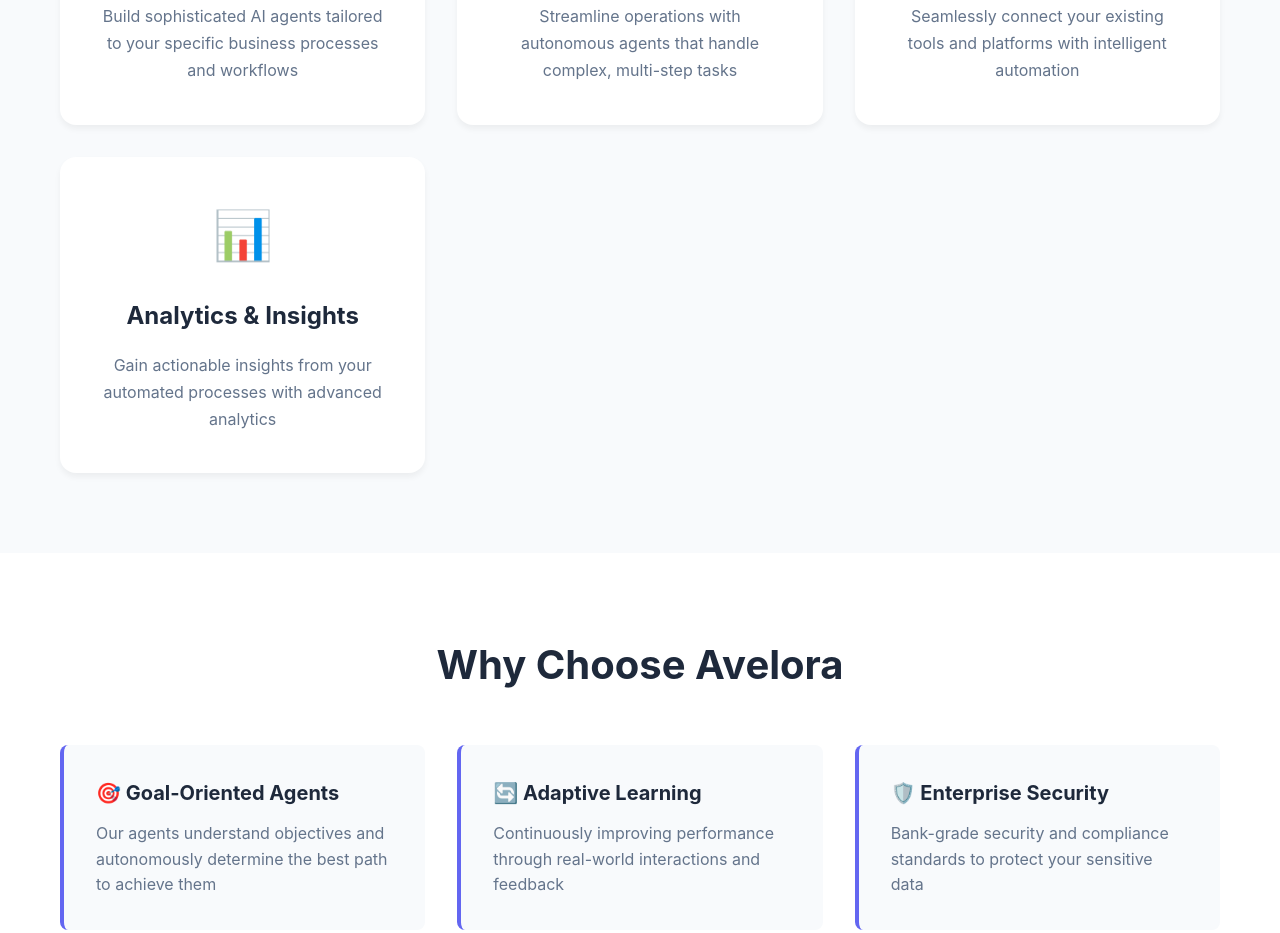
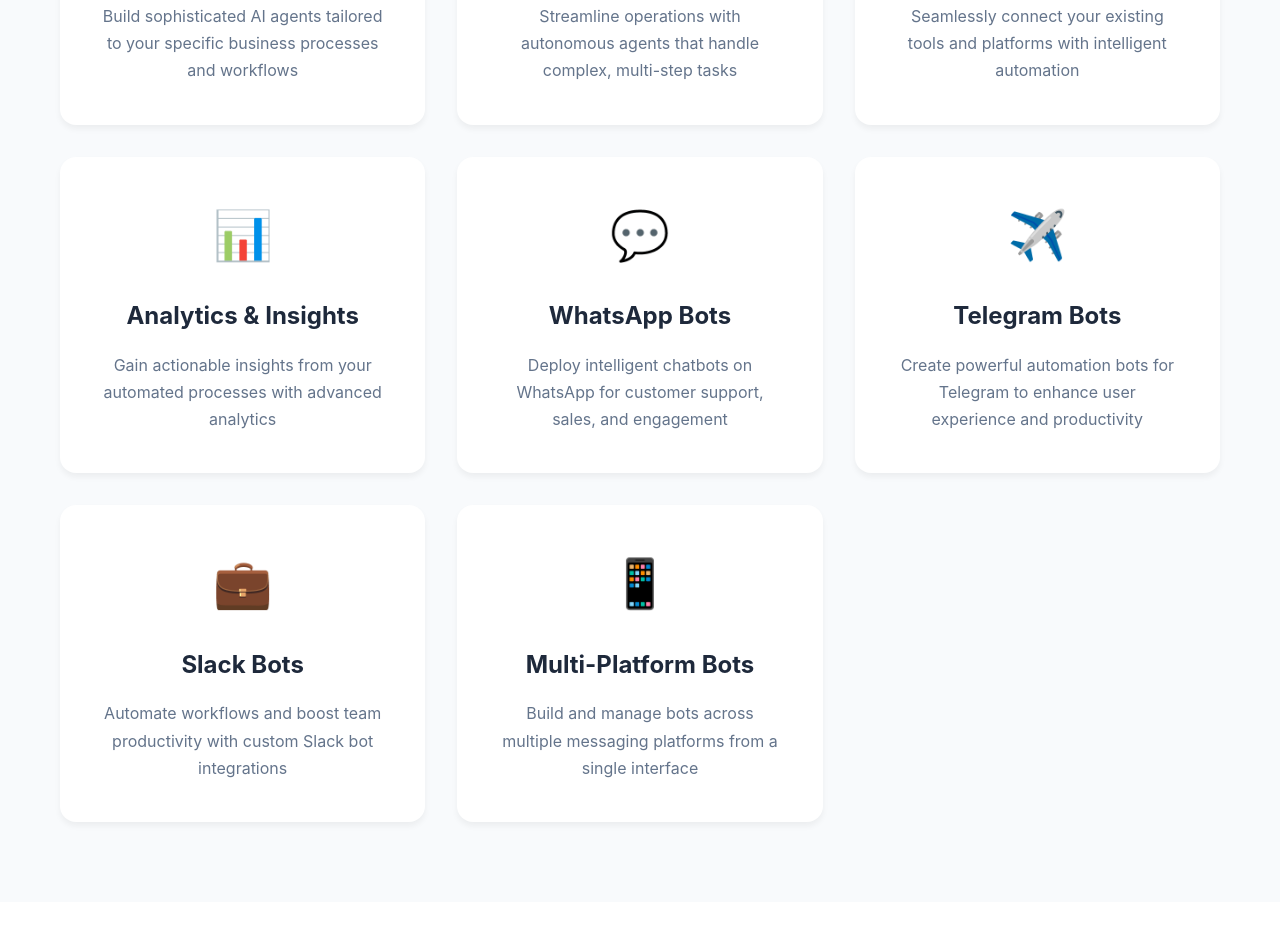
Before and after one commit to angaddubey10/avelora, a plain HTML site: page index.html in a window 1280 px wide. Shown: the part 1059-1992 px from the top of the page. Drawn offline with Linux system fonts and the light colour scheme.

Commit message:
content fix and log image added

```diff
--- a/index.html
+++ b/index.html
@@ -59,6 +59,26 @@
                     <div class="service-icon">📊</div>
                     <h3>Analytics & Insights</h3>
                     <p>Gain actionable insights from your automated processes with advanced analytics</p>
+                </div>
+                <div class="service-card">
+                    <div class="service-icon">💬</div>
+                    <h3>WhatsApp Bots</h3>
+                    <p>Deploy intelligent chatbots on WhatsApp for customer support, sales, and engagement</p>
+                </div>
+                <div class="service-card">
+                    <div class="service-icon">✈️</div>
+                    <h3>Telegram Bots</h3>
+                    <p>Create powerful automation bots for Telegram to enhance user experience and productivity</p>
+                </div>
+                <div class="service-card">
+                    <div class="service-icon">💼</div>
+                    <h3>Slack Bots</h3>
+                    <p>Automate workflows and boost team productivity with custom Slack bot integrations</p>
+                </div>
+                <div class="service-card">
+                    <div class="service-icon">📱</div>
+                    <h3>Multi-Platform Bots</h3>
+                    <p>Build and manage bots across multiple messaging platforms from a single interface</p>
                 </div>
             </div>
         </div>
```
Also changed, not shown: logo.png (added).
